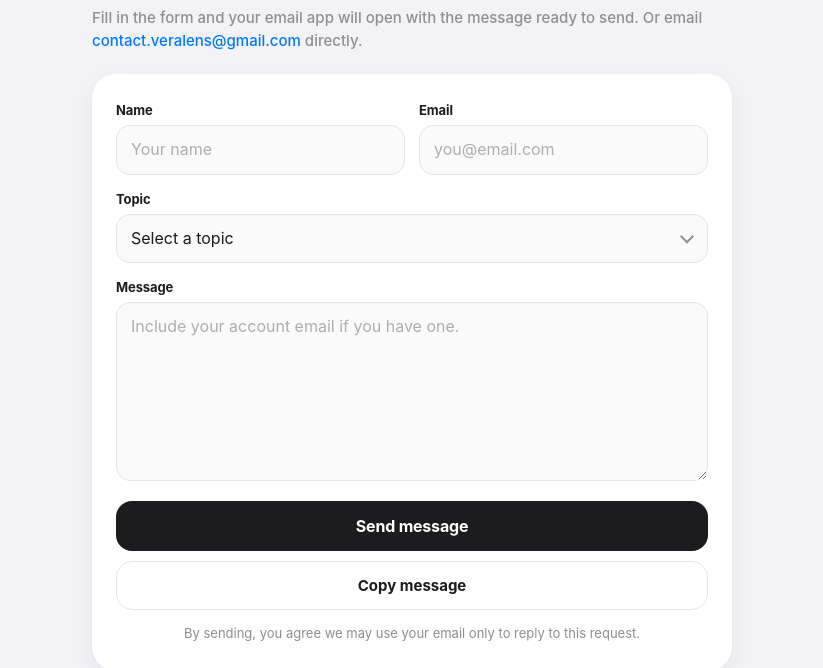
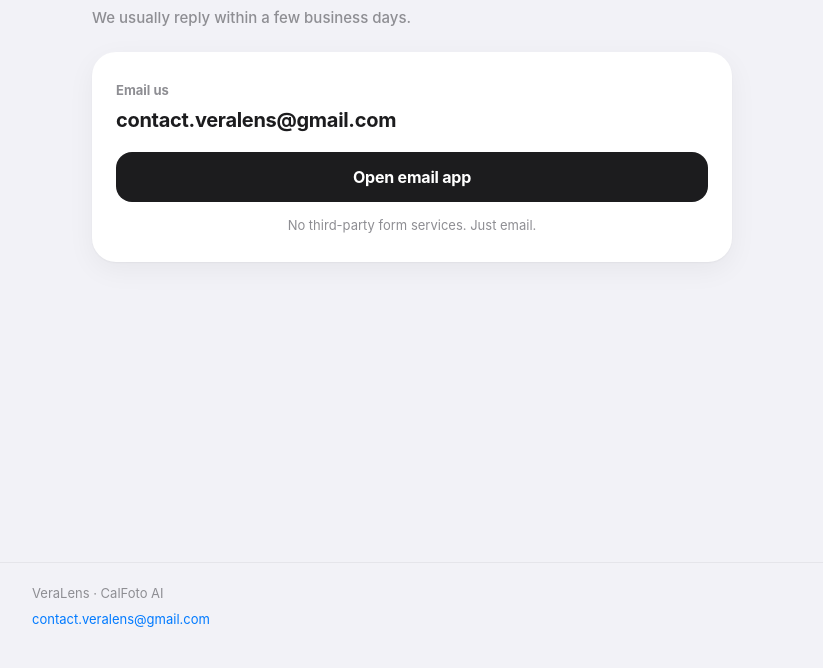
Before and after one commit to VeraLens1/calfoto-ai, a plain HTML site: page contact.html in a window 1280 px wide. Shown: the part 133-801 px from the top of the page, without its empty margins (228-1051 px from the left). Drawn offline with Linux system fonts and the light colour scheme.

Commit message:
Update CalFoto AI legal site

```diff
--- a/contact.html
+++ b/contact.html
@@ -3,12 +3,14 @@
   <head>
     <meta charset="UTF-8" />
     <meta name="viewport" content="width=device-width, initial-scale=1" />
+    <meta http-equiv="Cache-Control" content="no-cache, no-store, must-revalidate" />
+    <meta http-equiv="Pragma" content="no-cache" />
     <title>Contact — CalFoto AI</title>
     <meta
       name="description"
       content="Contact VeraLens about CalFoto AI: support, account, privacy, or billing questions."
     />
-    <link rel="stylesheet" href="./styles.css?v=4" />
+    <link rel="stylesheet" href="./styles.css?v=5" />
   </head>
   <body>
     <div class="wrap">
@@ -25,64 +27,17 @@
     <main class="wrap contact-page">
       <section class="contact-intro">
         <h1>Contact</h1>
-        <p class="lede">
-          Fill in the form and your email app will open with the message ready to send. Or email
-          <a href="mailto:contact.veralens@gmail.com">contact.veralens@gmail.com</a> directly.
-        </p>
+        <p class="lede">We usually reply within a few business days.</p>
       </section>
 
-      <p id="sent-banner" class="sent-banner" hidden>
-        Your email app should open with the message ready. Press Send there to contact us.
-        If nothing opened, email
-        <a href="mailto:contact.veralens@gmail.com">contact.veralens@gmail.com</a>
-        or use the button below to copy the message.
-      </p>
-
-      <form class="contact-form" id="contact-form" novalidate>
-        <div class="contact-grid">
-          <div class="field">
-            <label for="name">Name</label>
-            <input id="name" name="name" type="text" autocomplete="name" required maxlength="120" placeholder="Your name" />
-          </div>
-
-          <div class="field">
-            <label for="email">Email</label>
-            <input id="email" name="email" type="email" autocomplete="email" required maxlength="200" placeholder="you@email.com" />
-          </div>
-
-          <div class="field field-full">
-            <label for="topic">Topic</label>
-            <div class="select-wrap">
-              <select id="topic" name="topic" required>
-                <option value="" disabled selected>Select a topic</option>
-                <option value="Support">Support / app issue</option>
-                <option value="Account">Account or data deletion</option>
-                <option value="Billing">Subscription / billing</option>
-                <option value="Privacy">Privacy</option>
-                <option value="Other">Other</option>
-              </select>
-            </div>
-          </div>
-
-          <div class="field field-full">
-            <label for="message">Message</label>
-            <textarea
-              id="message"
-              name="message"
-              rows="7"
-              required
-              maxlength="4000"
-              placeholder="Include your account email if you have one."
-            ></textarea>
-          </div>
-        </div>
-
-        <button type="submit" class="contact-submit">Send message</button>
-        <button type="button" id="copy-btn" class="contact-secondary" hidden>Copy message</button>
-        <p class="form-note">
-          By sending, you agree we may use your email only to reply to this request.
-        </p>
-      </form>
+      <div class="contact-card">
+        <p class="contact-card-label">Email us</p>
+        <a class="contact-email" href="mailto:contact.veralens@gmail.com">contact.veralens@gmail.com</a>
+        <a class="contact-submit" href="mailto:contact.veralens@gmail.com?subject=CalFoto%20AI%20support">
+          Open email app
+        </a>
+        <p class="form-note">No third-party form services. Just email.</p>
+      </div>
     </main>
     <footer class="site-footer">
       <div class="wrap">
@@ -90,70 +45,5 @@
         <p><a href="mailto:contact.veralens@gmail.com">contact.veralens@gmail.com</a></p>
       </div>
     </footer>
-    <script>
-      (function () {
-        var TO = "contact.veralens@gmail.com";
-        var form = document.getElementById("contact-form");
-        var banner = document.getElementById("sent-banner");
-        var copyBtn = document.getElementById("copy-btn");
-        var lastBody = "";
-
-        function field(id) {
-          return document.getElementById(id);
-        }
-
-        function build() {
-          var name = field("name").value.trim();
-          var email = field("email").value.trim();
-          var topic = field("topic").value;
-          var message = field("message").value.trim();
-          var subject = "CalFoto AI — " + topic;
-          var body =
-            "Name: " + name + "\n" +
-            "Email: " + email + "\n" +
-            "Topic: " + topic + "\n\n" +
-            message;
-          return { name: name, email: email, topic: topic, message: message, subject: subject, body: body };
-        }
-
-        function validEmail(value) {
-          return /^[^\s@]+@[^\s@]+\.[^\s@]+$/.test(value);
-        }
-
-        form.addEventListener("submit", function (event) {
-          event.preventDefault();
-          var data = build();
-          if (!data.name || !data.email || !data.topic || !data.message) {
-            form.reportValidity();
-            return;
-          }
-          if (!validEmail(data.email)) {
-            field("email").focus();
-            field("email").reportValidity();
-            return;
-          }
-
-          lastBody = "To: " + TO + "\nSubject: " + data.subject + "\n\n" + data.body;
-          var url =
-            "mailto:" + encodeURIComponent(TO) +
-            "?subject=" + encodeURIComponent(data.subject) +
-            "&body=" + encodeURIComponent(data.body);
-
-          banner.hidden = false;
-          copyBtn.hidden = false;
-          window.location.href = url;
-        });
-
-        copyBtn.addEventListener("click", function () {
-          if (!lastBody) lastBody = build().body;
-          if (navigator.clipboard && navigator.clipboard.writeText) {
-            navigator.clipboard.writeText(lastBody).then(function () {
-              copyBtn.textContent = "Copied";
-              setTimeout(function () { copyBtn.textContent = "Copy message"; }, 1600);
-            });
-          }
-        });
-      })();
-    </script>
   </body>
 </html>
--- a/styles.css
+++ b/styles.css
@@ -149,12 +149,35 @@ nav a[aria-current="page"] {
   margin-bottom: 22px;
 }
 
+.contact-card,
 .contact-form {
   display: block;
   background: var(--card);
   border-radius: 24px;
   padding: 28px 24px;
   box-shadow: 0 1px 2px rgba(0, 0, 0, 0.04), 0 8px 28px rgba(0, 0, 0, 0.05);
+}
+
+.contact-card-label {
+  margin: 0 0 8px;
+  font-size: 13px;
+  font-weight: 650;
+  color: var(--muted);
+}
+
+.contact-email {
+  display: block;
+  margin: 0 0 20px;
+  font-size: 20px;
+  font-weight: 700;
+  letter-spacing: -0.3px;
+  color: var(--text);
+  word-break: break-word;
+}
+
+.contact-email:hover {
+  color: var(--link);
+  text-decoration: none;
 }
 
 .contact-grid {
@@ -257,10 +280,11 @@ nav a[aria-current="page"] {
   background-image: none;
 }
 
+a.contact-submit,
 .contact-submit {
   display: block;
   width: 100%;
-  margin-top: 20px;
+  margin-top: 0;
   border: 0;
   border-radius: 16px;
   padding: 15px 18px;
@@ -271,11 +295,17 @@ nav a[aria-current="page"] {
   font-weight: 700;
   letter-spacing: -0.2px;
   cursor: pointer;
+  text-align: center;
+  text-decoration: none;
   transition: transform 0.12s ease, opacity 0.12s ease;
+  box-sizing: border-box;
 }
 
+a.contact-submit:hover,
 .contact-submit:hover {
   opacity: 0.92;
+  text-decoration: none;
+  color: #fff;
 }
 
 .contact-submit:active {
@@ -336,5 +366,6 @@ nav a[aria-current="page"] {
 @media (max-width: 560px) {
   h1, .hero h1 { font-size: 28px; }
   .site-header { align-items: flex-start; flex-direction: column; }
+  .contact-card,
   .contact-form { padding: 22px 18px; }
 }
```
Also changed, not shown: support.html (+3 -2 lines).
